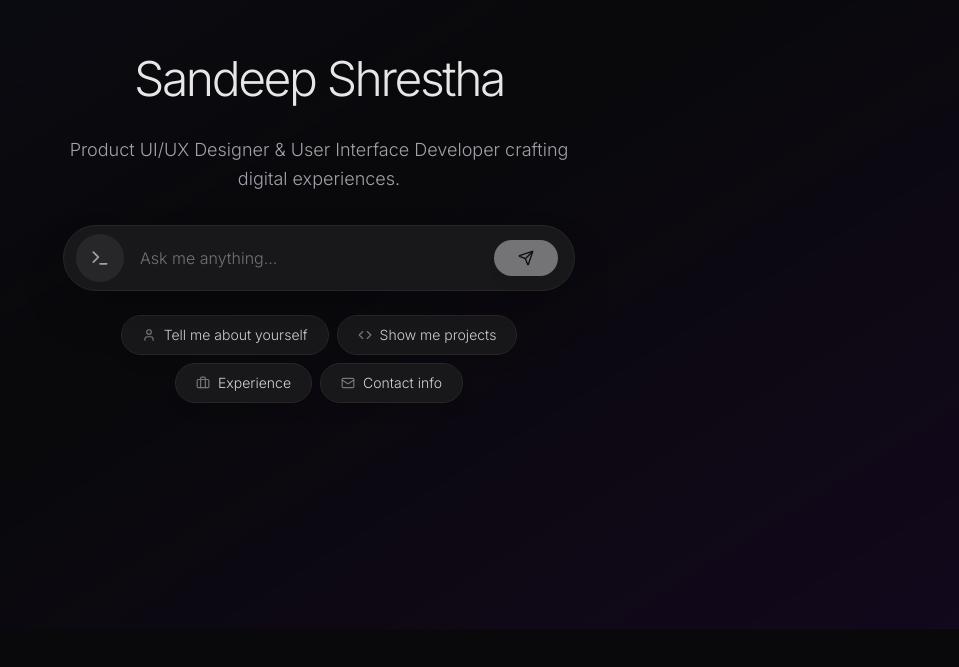
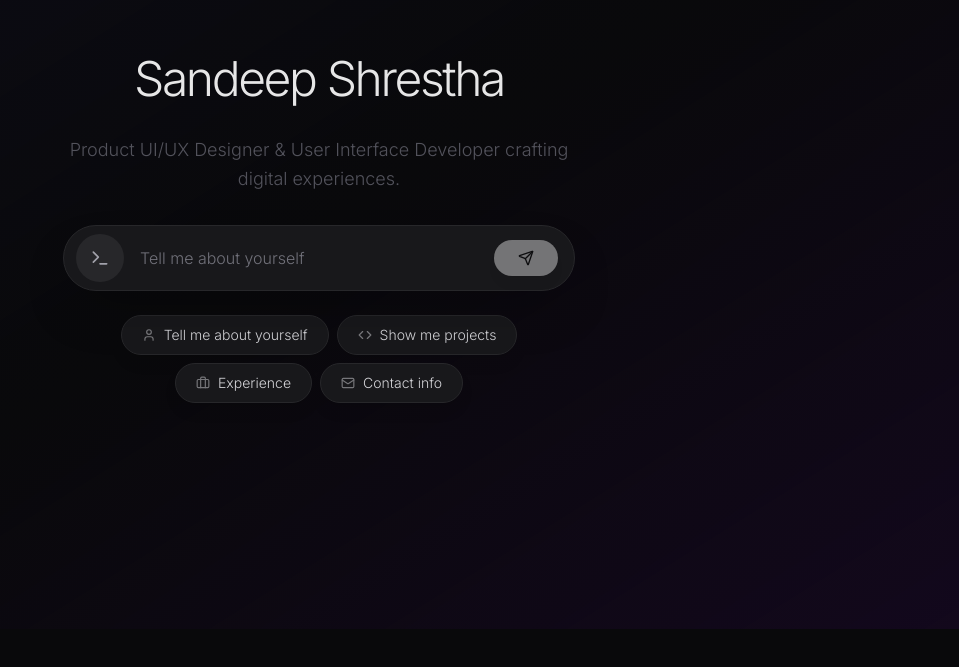
Before and after one commit to sandeepshrestha/sandeep-portfolio-v2, a React (Vite) app: page / in a window 1280 px wide. Shown: the part 171-838 px from the top of the page, without its empty margins (321-1280 px from the left). Built offline with nearby package versions, Linux system fonts and the light colour scheme.

Commit message:
Add dynamic placeholder transitions and update portfolio data

```diff
--- a/src/components/ChatInput.jsx
+++ b/src/components/ChatInput.jsx
@@ -1,26 +1,87 @@
-import React from 'react';
-import { Terminal, Send, User, Briefcase, Cpu, Code, Mail } from 'lucide-react';
-import SuggestionChip from './SuggestionChip';
+import React, { useState, useEffect } from "react";
+import { Terminal, Send, User, Briefcase, Cpu, Code, Mail } from "lucide-react";
+import SuggestionChip from "./SuggestionChip";
 
-const ChatInput = ({ hasStarted, inputValue, setInputValue, handleSendMessage, isTyping, messages }) => {
+const placeholders = [
+  "Ask about experience, skills, or projects...",
+  "Tell me about your experience",
+  "What are your technical skills?",
+  "Show me your projects",
+  "How can I contact you?",
+  "What's your design process?",
+  "Type 'clear' to reset",
+];
+
+const ChatInput = ({
+  hasStarted,
+  inputValue,
+  setInputValue,
+  handleSendMessage,
+  isTyping,
+  messages,
+}) => {
+  const [placeholderIndex, setPlaceholderIndex] = useState(0);
+  const [fadeIn, setFadeIn] = useState(true);
+
+  useEffect(() => {
+    const interval = setInterval(() => {
+      setFadeIn(false);
+
+      setTimeout(() => {
+        setPlaceholderIndex((prev) => (prev + 1) % placeholders.length);
+        setFadeIn(true);
+      }, 300);
+    }, 3000);
+
+    return () => clearInterval(interval);
+  }, []);
+
   return (
-    <footer className={`fixed bottom-0 left-0 right-0 z-40 bg-gradient-to-t from-zinc-950 via-zinc-950/95 backdrop-blur-xl pb-6 pt-8 transition-all duration-700 ${hasStarted ? 'translate-y-0 opacity-100' : 'translate-y-full opacity-0'}`}>
+    <footer
+      className={`fixed bottom-0 left-0 right-0 z-40 bg-gradient-to-t from-zinc-950 via-zinc-950/95 backdrop-blur-xl pb-6 pt-8 transition-all duration-700 ${
+        hasStarted ? "translate-y-0 opacity-100" : "translate-y-full opacity-0"
+      }`}
+    >
       <div className="max-w-3xl mx-auto px-6 space-y-4">
-
         {/* Suggestion Chips */}
-        {messages[messages.length - 1]?.role === 'bot' && !isTyping && (
+        {messages[messages.length - 1]?.role === "bot" && !isTyping && (
           <div className="flex gap-2 overflow-x-auto pb-2 scrollbar-hide">
-            <SuggestionChip label="About" icon={User} onClick={() => handleSendMessage("Tell me about Sandeep")} />
-            <SuggestionChip label="Experience" icon={Briefcase} onClick={() => handleSendMessage("What is his experience?")} />
-            <SuggestionChip label="Skills" icon={Cpu} onClick={() => handleSendMessage("What are his technical skills?")} />
-            <SuggestionChip label="Projects" icon={Code} onClick={() => handleSendMessage("Show me his projects")} />
-            <SuggestionChip label="Contact" icon={Mail} onClick={() => handleSendMessage("How can I contact him?")} />
+            <SuggestionChip
+              label="About"
+              icon={User}
+              onClick={() => handleSendMessage("Tell me about Sandeep")}
+            />
+            <SuggestionChip
+              label="Experience"
+              icon={Briefcase}
+              onClick={() => handleSendMessage("What is his experience?")}
+            />
+            <SuggestionChip
+              label="Skills"
+              icon={Cpu}
+              onClick={() =>
+                handleSendMessage("What are his technical skills?")
+              }
+            />
+            <SuggestionChip
+              label="Projects"
+              icon={Code}
+              onClick={() => handleSendMessage("Show me his projects")}
+            />
+            <SuggestionChip
+              label="Contact"
+              icon={Mail}
+              onClick={() => handleSendMessage("How can I contact him?")}
+            />
           </div>
         )}
 
         {/* Input Bar */}
         <form
-          onSubmit={(e) => { e.preventDefault(); handleSendMessage(inputValue); }}
+          onSubmit={(e) => {
+            e.preventDefault();
+            handleSendMessage(inputValue);
+          }}
           className="relative group"
         >
           <div className="flex items-center gap-3 bg-zinc-900 rounded-full p-2 pl-3 pr-3 border border-zinc-800 shadow-lg hover:border-zinc-600 transition-all">
@@ -29,15 +90,22 @@ const ChatInput = ({ hasStarted, inputValue, setInputValue, handleSendMessage, i
               type="text"
               value={inputValue}
               onChange={(e) => setInputValue(e.target.value)}
-              placeholder="Ask about experience, skills, or projects..."
-              className="flex-1 bg-transparent text-zinc-100 placeholder-zinc-500 focus:outline-none text-sm min-w-0 font-light"
+              placeholder={placeholders[placeholderIndex]}
+              style={{
+                "--placeholder-opacity": fadeIn ? "1" : "0",
+              }}
+              className="flex-1 bg-transparent text-zinc-100 focus:outline-none text-sm min-w-0 font-light"
             />
             <button
               type="submit"
               disabled={!inputValue.trim() || isTyping}
               className="bg-white text-black px-6 py-2.5 rounded-full font-medium text-sm hover:bg-zinc-200 transition-colors disabled:opacity-40 disabled:cursor-not-allowed"
             >
-              {isTyping ? <span className="loading-text">Thinking</span> : <Send size={16} />}
+              {isTyping ? (
+                <span className="loading-text">Thinking</span>
+              ) : (
+                <Send size={16} />
+              )}
             </button>
           </div>
         </form>
--- a/src/components/InitialView.jsx
+++ b/src/components/InitialView.jsx
@@ -1,24 +1,64 @@
-import React, { useRef } from 'react';
-import { Terminal, Send, User, Code, Briefcase, Mail } from 'lucide-react';
-import SuggestionChip from './SuggestionChip';
+import React, { useState, useEffect } from "react";
+import { Terminal, Send, User, Code, Briefcase, Mail } from "lucide-react";
+import SuggestionChip from "./SuggestionChip";
 
-const InitialView = ({ hasStarted, inputValue, setInputValue, handleSendMessage }) => {
+const placeholders = [
+  "Ask me anything...",
+  "Tell me about yourself",
+  "Show me your projects",
+  "What's your experience?",
+  "What are your skills?",
+  "How can I contact you?",
+  "Type 'clear' to reset",
+];
+
+const InitialView = ({
+  hasStarted,
+  inputValue,
+  setInputValue,
+  handleSendMessage,
+}) => {
+  const [placeholderIndex, setPlaceholderIndex] = useState(0);
+  const [fadeIn, setFadeIn] = useState(true);
+
+  useEffect(() => {
+    const interval = setInterval(() => {
+      setFadeIn(false);
+
+      setTimeout(() => {
+        setPlaceholderIndex((prev) => (prev + 1) % placeholders.length);
+        setFadeIn(true);
+      }, 300);
+    }, 3000);
+
+    return () => clearInterval(interval);
+  }, []);
+
   return (
-    <div className={`flex-1 flex flex-col items-center justify-center p-6 transition-all duration-700 absolute inset-0 z-40 ${hasStarted ? 'opacity-0 pointer-events-none scale-95' : 'opacity-100 scale-100'}`}>
-
+    <div
+      className={`flex-1 flex flex-col items-center justify-center p-6 transition-all duration-700 absolute inset-0 z-40 ${
+        hasStarted
+          ? "opacity-0 pointer-events-none scale-95"
+          : "opacity-100 scale-100"
+      }`}
+    >
       <div className="max-w-2xl w-full space-y-8 text-center relative z-10">
         <div className="space-y-4">
           <h1 className="text-5xl font-light tracking-tighter text-white mb-8 opacity-90 select-none">
             Sandeep Shrestha
           </h1>
-          <p className="text-lg text-zinc-400 max-w-lg mx-auto leading-relaxed font-light">
-            Product UI/UX Designer & User Interface Developer crafting digital experiences.
+          <p className="text-lg text-zinc-600 max-w-lg mx-auto leading-relaxed font-light">
+            Product UI/UX Designer & User Interface Developer crafting digital
+            experiences.
           </p>
         </div>
 
         <div className="w-full max-w-lg mx-auto space-y-6">
           <form
-            onSubmit={(e) => { e.preventDefault(); handleSendMessage(inputValue); }}
+            onSubmit={(e) => {
+              e.preventDefault();
+              handleSendMessage(inputValue);
+            }}
             className="relative group"
           >
             <div className="w-full bg-zinc-900 border border-zinc-800 rounded-full p-2 pl-3 flex items-center shadow-2xl hover:border-zinc-600 transition-all duration-300 cursor-text">
@@ -30,8 +70,11 @@ const InitialView = ({ hasStarted, inputValue, setInputValue, handleSendMessage
                 type="text"
                 value={inputValue}
                 onChange={(e) => setInputValue(e.target.value)}
-                placeholder="Ask me anything..."
-                className="flex-1 ml-4 bg-transparent text-zinc-100 placeholder-zinc-500 focus:outline-none text-base min-w-0 font-light"
+                placeholder={placeholders[placeholderIndex]}
+                style={{
+                  "--placeholder-opacity": fadeIn ? "1" : "0",
+                }}
+                className="flex-1 ml-4 bg-transparent text-zinc-100 focus:outline-none text-base min-w-0 font-light placeholder:transition-opacity placeholder:duration-300"
                 autoFocus
               />
 
@@ -46,10 +89,26 @@ const InitialView = ({ hasStarted, inputValue, setInputValue, handleSendMessage
           </form>
 
           <div className="flex flex-wrap justify-center gap-2">
-            <SuggestionChip label="Tell me about yourself" icon={User} onClick={() => handleSendMessage("Tell me about yourself")} />
-            <SuggestionChip label="Show me projects" icon={Code} onClick={() => handleSendMessage("Show me projects")} />
-            <SuggestionChip label="Experience" icon={Briefcase} onClick={() => handleSendMessage("Experience")} />
-            <SuggestionChip label="Contact info" icon={Mail} onClick={() => handleSendMessage("Contact info")} />
+            <SuggestionChip
+              label="Tell me about yourself"
+              icon={User}
+              onClick={() => handleSendMessage("Tell me about yourself")}
+            />
+            <SuggestionChip
+              label="Show me projects"
+              icon={Code}
+              onClick={() => handleSendMessage("Show me projects")}
+            />
+            <SuggestionChip
+              label="Experience"
+              icon={Briefcase}
+              onClick={() => handleSendMessage("Experience")}
+            />
+            <SuggestionChip
+              label="Contact info"
+              icon={Mail}
+              onClick={() => handleSendMessage("Contact info")}
+            />
           </div>
         </div>
       </div>
--- a/src/data/portfolioData.js
+++ b/src/data/portfolioData.js
@@ -71,6 +71,8 @@ export const PORTFOLIO_DATA = {
       "TypeScript",
       "React.js",
       "Tailwind CSS",
+      "Framer",
+      "Webflow",
     ],
     process: [
       "Discovery",
--- a/src/index.css
+++ b/src/index.css
@@ -1,4 +1,4 @@
-@import url('https://fonts.googleapis.com/css2?family=Inter:wght@300;400;500;600;700&family=JetBrains+Mono:wght@400;500;600&display=swap');
+@import url("https://fonts.googleapis.com/css2?family=Inter:wght@300;400;500;600;700&family=JetBrains+Mono:wght@400;500;600&display=swap");
 
 @tailwind base;
 @tailwind components;
@@ -7,7 +7,7 @@
 @layer base {
   body {
     @apply bg-zinc-950 text-zinc-100 antialiased;
-    font-family: 'Inter', system-ui, sans-serif;
+    font-family: "Inter", system-ui, sans-serif;
   }
 
   * {
@@ -42,12 +42,19 @@
     scrollbar-width: none;
   }
 
+  /* Placeholder fade animation */
+  input::placeholder {
+    opacity: var(--placeholder-opacity, 0.5);
+    color: rgb(113 113 122);
+    transition: opacity 300ms ease-in-out;
+  }
+
   .animate-toast-in {
     animation: toast-in 0.3s cubic-bezier(0.16, 1, 0.3, 1) forwards;
   }
 
   .loading-text::after {
-    content: '...';
+    content: "...";
     animation: dots 1.5s steps(4, end) infinite;
   }
 }
@@ -64,7 +71,15 @@
 }
 
 @keyframes dots {
-  0%, 20% { content: '.'; }
-  40% { content: '..'; }
-  60%, 100% { content: '...'; }
+  0%,
+  20% {
+    content: ".";
+  }
+  40% {
+    content: "..";
+  }
+  60%,
+  100% {
+    content: "...";
+  }
 }
```
